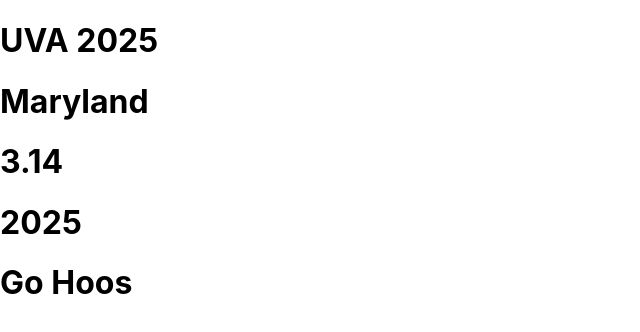
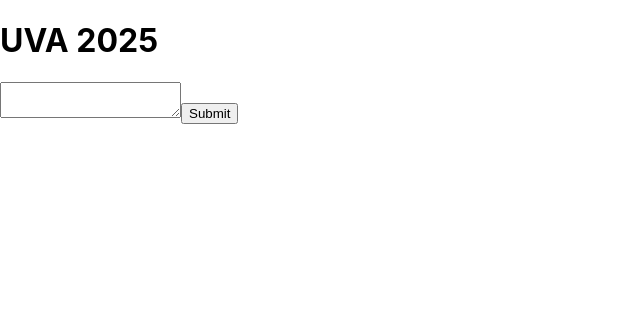
Before and after one commit to UVA2025/UVA2025Website, a React (Create React App) app in the folder frontend/: page / in a window 1280 px wide. Shown: the top 332 px of the page, without its empty margins (0-640 px from the left). Built offline with nearby package versions, Linux system fonts and the light colour scheme.

Commit message:
todo list

```diff
--- a/frontend/src/App.js
+++ b/frontend/src/App.js
@@ -1,6 +1,7 @@
 import logo from './logo.svg';
 import './App.css';
 import HelloWorld from './Components/HelloWorld';
+import ToDoList from './Components/ToDoList';
 
 function App() {
   const pi = 3.14;
@@ -8,10 +9,11 @@
   return (
     <div>
       <h1>UVA 2025</h1>
-      <HelloWorld display={x}/>
+      {/* <HelloWorld display={x}/>
       <HelloWorld display={pi}/>
       <HelloWorld display={"2025"}/>
-      <HelloWorld display={"Go Hoos"}/>
+      <HelloWorld display={"Go Hoos"}/> */}
+      <ToDoList/>
     </div>
   );
 }
--- /dev/null
+++ b/frontend/src/Components/ToDoItem.js
@@ -0,0 +1,8 @@
+const ToDoItem = (props) => {
+
+    return(
+        <div>{props.name}</div>
+    );
+}
+
+export default ToDoItem;
--- /dev/null
+++ b/frontend/src/Components/ToDoList.js
@@ -0,0 +1,39 @@
+import { useState } from "react";
+import ToDoItem from "./ToDoItem";
+
+const ToDoList = (props) => {
+    const [todos, setTodos] = useState([]);
+    const [message, setMessage] = useState("");
+
+    function addTodo() {
+        todos.push(message);
+
+        // for (let i=0; i < todos.length; i++){
+        //     console.log("message: " + todos.at(i));
+        // }
+    }
+
+    const handleMessageChange = (event) => {
+        console.log(event.target.value);
+        setMessage(event.target.value);
+    }
+
+    return (
+        <div>
+            <textarea
+                // value={message}
+                onChange={handleMessageChange}
+            />
+            <button onClick={addTodo}>
+                Submit
+            </button>
+            {todos.map((toDoName) => {
+               return <ToDoItem name={toDoName} />
+            })
+
+            }
+        </div>
+    );
+}
+
+export default ToDoList;
```
